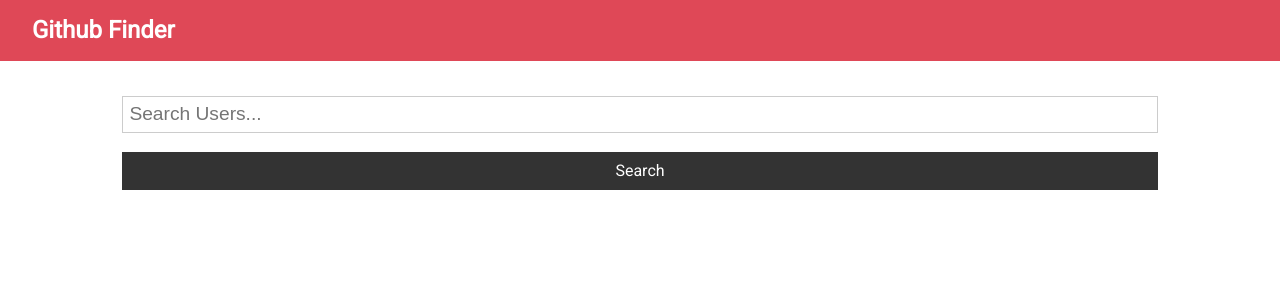
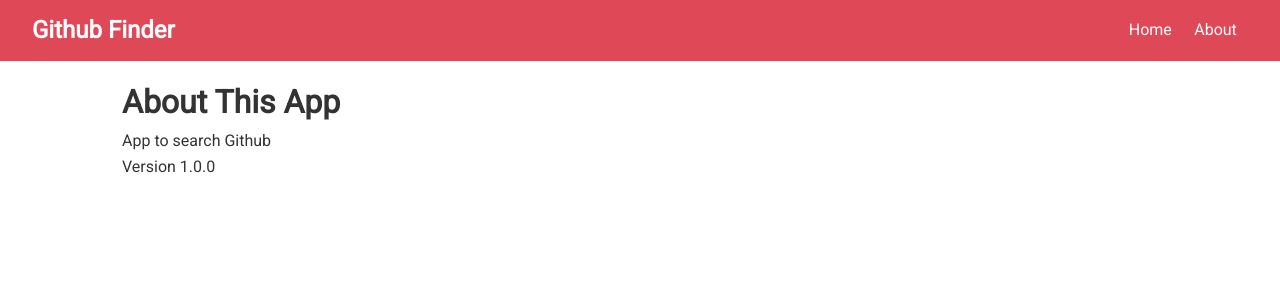
Before and after one commit to SaraCah/Githubfinder, a React (Create React App) app: page /about in a window 1280 px wide. Shown: the top 300 px of the page. Built offline with nearby package versions, Linux system fonts and the light colour scheme.

Commit message:
added about page and some extra links on navbar

```diff
--- a/package.json
+++ b/package.json
@@ -9,6 +9,7 @@
     "axios": "^0.19.2",
     "react": "^16.13.1",
     "react-dom": "^16.13.1",
+    "react-router-dom": "^5.2.0",
     "react-scripts": "3.4.1"
   },
   "scripts": {
--- a/src/App.js
+++ b/src/App.js
@@ -1,17 +1,18 @@
-import React, { Component } from "react";
+import React, { Component, Fragment } from "react";
+import { BrowserRouter as Router, Switch, Route } from "react-router-dom";
 import axios from "axios";
-
 import Navbar from "./components/layout/Navbar";
 import Users from "./components/users/Users";
 import Search from "./components/users/Search";
-import Alert from "./components/layout/Alert"
+import Alert from "./components/layout/Alert";
+import About from "./components/pages/About"
 import "./App.css";
 
 class App extends Component {
   state = {
     users: [],
     loading: false,
-    alert: null
+    alert: null,
   };
 
   // search github users
@@ -29,18 +30,25 @@
   };
 
   setAlert = (msg, type) => {
-    this.setState({alert: {msg, type}});
+    this.setState({ alert: { msg, type } });
 
-    setTimeout(()=> this.setState({alert: null}), 5000)
-  }
+    setTimeout(() => this.setState({ alert: null }), 5000);
+  };
 
   render() {
     const { users, loading } = this.state;
     return (
+      <Router>
         <div className="App">
           <Navbar />
           <div className="container">
             <Alert alert={this.state.alert} />
+            <Switch>
+              <Route
+                exact
+                path="/"
+                render={props => (
+                  <Fragment>
                     <Search
                       searchUsers={this.searchUsers}
                       clearUsers={this.clearUsers}
@@ -48,8 +56,14 @@
                       setAlert={this.setAlert}
                     />
                     <Users loading={loading} users={users} />
+                  </Fragment>
+                )}
+              />
+              <Route exact path='/about'component={About} />
+            </Switch>
           </div>
         </div>
+      </Router>
     );
   }
 }
--- a/src/components/layout/Navbar.js
+++ b/src/components/layout/Navbar.js
@@ -1,12 +1,21 @@
 import React from "react";
 import PropTypes from "prop-types";
+import { Link } from "react-router-dom";
 
-const Navbar = ({icon, title}) => {
+const Navbar = ({ icon, title }) => {
   return (
     <nav className="navbar bg-primary">
       <h1>
         <i className={icon} /> {title}
       </h1>
+      <ul>
+        <li>
+          <Link to="/">Home</Link>
+        </li>
+        <li>
+          <Link to="about">About</Link>
+        </li>
+      </ul>
     </nav>
   );
 };
--- /dev/null
+++ b/src/components/pages/About.js
@@ -0,0 +1,13 @@
+import React, { Fragment} from 'react'
+
+const About = () => {
+    return (
+        <Fragment>
+            <h1>About This App</h1>
+            <p>App to search Github</p>
+            <p>Version 1.0.0 </p>
+        </Fragment>
+    )
+}
+
+export default About
```
Also changed, not shown: 1 other file (tests, documents, lock files or other folders). Lines whose indentation alone changed are shown as unchanged.
